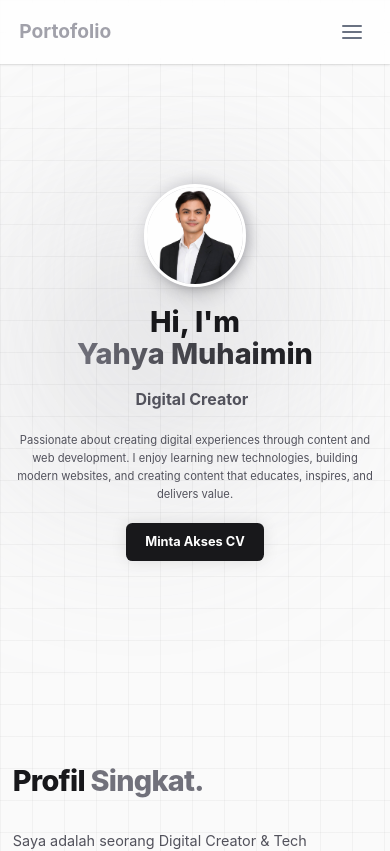
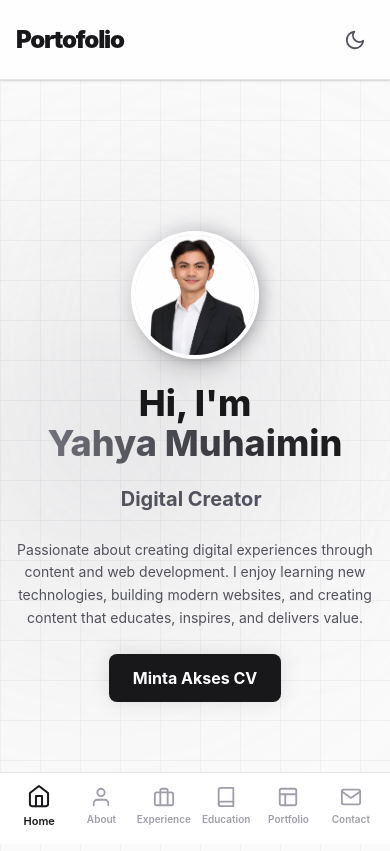
Before and after one commit to yahyamuhaimin7766/web-portfolio-reactjs, a React (Vite) app: page / in a window 390 px wide. Shown: the top 851 px of the page. Built offline with nearby package versions, Linux system fonts and the light colour scheme.

Commit message:
fix : responsive layout and bottom spacing

```diff
--- a/src/components/Navbar.jsx
+++ b/src/components/Navbar.jsx
@@ -1,72 +1,114 @@
 import { useState, useEffect } from "react";
 import { Link } from "react-scroll";
-import { FiSun, FiMoon, FiMenu, FiX } from "react-icons/fi";
+import { motion } from "framer-motion";
+import { FiHome, FiUser, FiBriefcase, FiBook, FiLayout, FiMail, FiMoon, FiSun } from "react-icons/fi"; // Menggunakan Feather Icons karena desainnya tipis & elegan standar Apple/Android
 
 const Navbar = () => {
-  const [nav, setNav] = useState(false);
-  const [theme, setTheme] = useState("light");
+  const [darkMode, setDarkMode] = useState(false);
+  const [showNav, setShowNav] = useState(true);
+  const [lastScrollY, setLastScrollY] = useState(0);
 
-  // Logic untuk Dark Mode
+  // Logika Smart Navbar (Hanya untuk Header Atas)
   useEffect(() => {
-    if (theme === "dark") {
-      document.documentElement.classList.add("dark");
+    const handleScroll = () => {
+      if (window.scrollY > lastScrollY && window.scrollY > 50) {
+        setShowNav(false);
       } else {
-      document.documentElement.classList.remove("dark");
+        setShowNav(true);
       }
-  }, [theme]);
-
-  const handleThemeSwitch = () => {
-    setTheme(theme === "dark" ? "light" : "dark");
+      setLastScrollY(window.scrollY);
     };
 
+    window.addEventListener("scroll", handleScroll);
+    return () => window.removeEventListener("scroll", handleScroll);
+  }, [lastScrollY]);
+
+  const toggleDarkMode = () => {
+    setDarkMode(!darkMode);
+    document.documentElement.classList.toggle("dark");
+  };
+
+  // Array Links sekarang dilengkapi dengan Ikon
   const links = [
-    { id: 1, link: "home" },
-    { id: 2, link: "about" },
-    { id: 3, link: "experience" },
-    { id: 4, link: "education" },
-    { id: 5, link: "portfolio" },
-    { id: 6, link: "contact" },
+    { id: 1, name: "Home", link: "home", icon: <FiHome size={22} /> },
+    { id: 2, name: "About", link: "about", icon: <FiUser size={22} /> },
+    { id: 3, name: "Experience", link: "experience", icon: <FiBriefcase size={22} /> },
+    { id: 4, name: "Education", link: "education", icon: <FiBook size={22} /> },
+    { id: 5, name: "Portfolio", link: "portfolio", icon: <FiLayout size={22} /> },
+    { id: 6, name: "Contact", link: "contact", icon: <FiMail size={22} /> },
   ];
 
   return (
-    <nav className="fixed w-full h-20 px-4 flex justify-between items-center bg-white/80 dark:bg-darkBg/80 backdrop-blur-md z-50 shadow-sm">
+    <>
+      {/* ========================================================= */}
+      {/* HEADER ATAS (Desktop Navigation & Mobile Logo/Dark Mode)  */}
+      {/* ========================================================= */}
+      <motion.nav
+        initial={{ y: 0 }}
+        animate={{ y: showNav ? 0 : "-100%" }}
+        transition={{ duration: 0.3, ease: "easeInOut" }}
+        className="flex justify-between items-center w-full h-20 px-4 md:px-8 text-zinc-900 dark:text-white bg-white/80 dark:bg-darkBg/80 backdrop-blur-md fixed top-0 z-50 border-b border-zinc-200 dark:border-zinc-800 shadow-sm"
+      >
+        {/* Logo */}
         <div>
-        <h1 className="text-2xl font-bold font-signature ml-2 text-accent">Portofolio</h1>
+          <h1 className="text-2xl font-black font-signature tracking-tighter">Portofolio</h1>
         </div>
 
+        {/* --- DESKTOP MENU --- */}
         <ul className="hidden md:flex items-center">
-        {links.map(({ id, link }) => (
-          <li key={id} className="px-4 cursor-pointer capitalize font-medium hover:text-accent duration-200">
-            <Link to={link} smooth duration={500}>
-              {link}
+          {links.map(({ id, name, link }) => (
+            <li key={id} className="px-4">
+              <Link
+                to={link}
+                smooth
+                duration={500}
+                spy={true}
+                activeClass="!text-zinc-900 dark:!text-white font-bold"
+                className="cursor-pointer capitalize font-medium text-zinc-500 hover:text-zinc-900 dark:hover:text-white transition-all duration-200"
+              >
+                {name}
               </Link>
             </li>
           ))}
-        <button onClick={handleThemeSwitch} className="p-2 ml-4 rounded-full bg-slate-200 dark:bg-slate-700 hover:scale-105 duration-200">
-          {theme === "dark" ? <FiSun size={20} /> : <FiMoon size={20} />}
+          {/* Tombol Dark Mode (Desktop) */}
+          <li className="ml-4 border-l border-zinc-300 dark:border-zinc-700 pl-6">
+            <button onClick={toggleDarkMode} className="p-2 rounded-full text-zinc-600 dark:text-zinc-400 hover:bg-zinc-100 dark:hover:bg-zinc-800 transition-colors">
+              {darkMode ? <FiSun size={20} /> : <FiMoon size={20} />}
             </button>
+          </li>
         </ul>
 
-      {/* Mobile Menu */}
-      <div onClick={() => setNav(!nav)} className="cursor-pointer pr-4 z-10 text-gray-500 md:hidden">
-        {nav ? <FiX size={30} /> : <FiMenu size={30} />}
+        {/* --- MOBILE HEADER MENU --- */}
+        {/* Pada mobile, header atas hanya menampilkan tombol Dark Mode */}
+        <div className="md:hidden flex items-center">
+          <button onClick={toggleDarkMode} className="p-2 rounded-full text-zinc-600 dark:text-zinc-400 hover:bg-zinc-100 dark:hover:bg-zinc-800 transition-colors">
+            {darkMode ? <FiSun size={22} /> : <FiMoon size={22} />}
+          </button>
         </div>
+      </motion.nav>
 
-      {nav && (
-        <ul className="flex flex-col justify-center items-center absolute top-0 left-0 w-full h-screen bg-slate-100 dark:bg-darkBg">
-          {links.map(({ id, link }) => (
-            <li key={id} className="px-4 cursor-pointer capitalize py-6 text-4xl hover:text-accent duration-200">
-              <Link onClick={() => setNav(!nav)} to={link} smooth duration={500}>
-                {link}
+      {/* ========================================================= */}
+      {/* BOTTOM NAVIGATION BAR (Khusus Mobile)                     */}
+      {/* ========================================================= */}
+      <div className="md:hidden fixed bottom-0 left-0 w-full h-[72px] bg-white/90 dark:bg-darkBg/90 backdrop-blur-lg border-t border-zinc-200 dark:border-zinc-800 z-50 flex justify-around items-center px-2 pb-1">
+        {links.map(({ id, name, link, icon }) => (
+          <Link
+            key={id}
+            to={link}
+            smooth
+            duration={500}
+            spy={true}
+            offset={-20}
+            /* activeClass dengan ! (important) agar mengesampingkan warna default */
+            activeClass="!text-zinc-900 dark:!text-white scale-110"
+            className="flex flex-col items-center justify-center w-full h-full text-zinc-400 dark:text-zinc-500 cursor-pointer transition-all duration-300"
+          >
+            <div className="mb-1 pointer-events-none">{icon}</div>
+            <span className="text-[10px] font-semibold pointer-events-none">{name}</span>
           </Link>
-            </li>
         ))}
-          <button onClick={handleThemeSwitch} className="mt-8 p-4 rounded-full bg-slate-200 dark:bg-slate-700">
-            {theme === "dark" ? <FiSun size={30} /> : <FiMoon size={30} />}
-          </button>
-        </ul>
-      )}
-    </nav>
+      </div>
+    </>
   );
 };
 
--- a/src/index.css
+++ b/src/index.css
@@ -41,6 +41,8 @@ body {
   background: #a1a1aa; /* zinc-400 */
 }
 
-html {
-  zoom: 80%; /* Memaksa browser me-render seluruh website di skala 80% */
+@media (min-width: 1024px) {
+  html {
+    zoom: 80%;
+  }
 }
```
Lines whose indentation alone changed are shown as unchanged.
